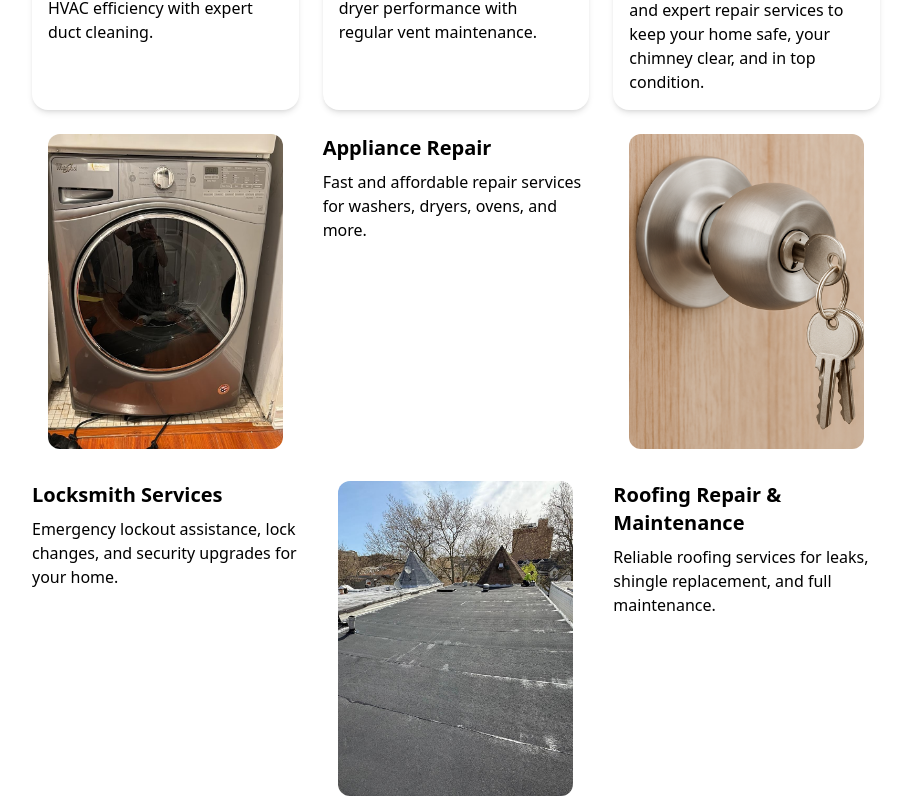
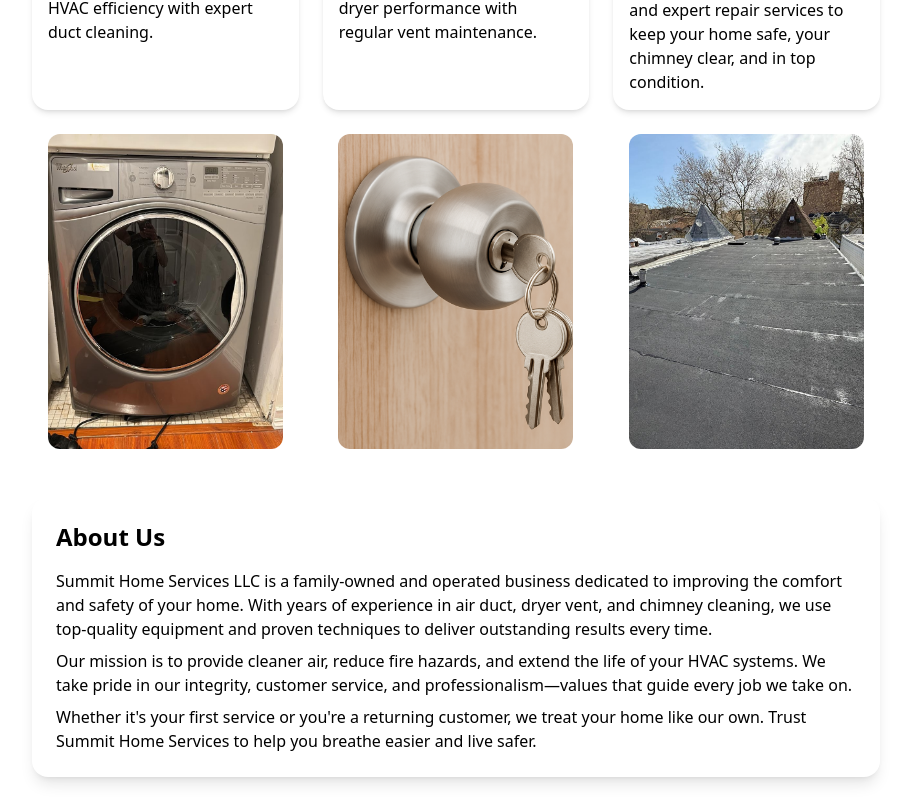
Before and after one commit to eyalg535/SUMMIT_FINAL, a Next.js app in the folder summit-final-site/: page / in a window 1280 px wide. Shown: the part 553-1360 px from the top of the page, without its empty margins (184-1095 px from the left). Built offline with nearby package versions, Linux system fonts and the light colour scheme.

Commit message:
Update index.js

```diff
--- a/summit-final-site/pages/index.js
+++ b/summit-final-site/pages/index.js
@@ -155,24 +155,18 @@ const scrollToWithOffset = (id) => {
   {/* Row 2 */}
   <div className="w-[235px] h-[315px] overflow-hidden rounded-xl mb-2 mx-auto">
   <img src="/appliance.jpeg" alt="Appliance Repair" className="w-full h-full object-cover" />
-    </div>
-    <div>
     <h3 className="text-xl font-semibold mb-2">Appliance Repair</h3>
     <p>Fast and affordable repair services for washers, dryers, ovens, and more.</p>
   </div>
 
  <div className="w-[235px] h-[315px] overflow-hidden rounded-xl mb-2 mx-auto">
   <img src="/lock.png" alt="Locksmith Services" className="w-full h-full object-cover" />
-    </div>
-    <div>
     <h3 className="text-xl font-semibold mb-2">Locksmith Services</h3>
     <p>Emergency lockout assistance, lock changes, and security upgrades for your home.</p>
   </div>
 
   <div className="w-[235px] h-[315px] overflow-hidden rounded-xl mb-2 mx-auto">
   <img src="/roof.jpeg" alt="Roofing Repair & Maintenance" className="w-full h-full object-cover" />
-    </div>
-    <div>
     <h3 className="text-xl font-semibold mb-2">Roofing Repair & Maintenance</h3>
     <p>Reliable roofing services for leaks, shingle replacement, and full maintenance.</p>
   </div>
```
